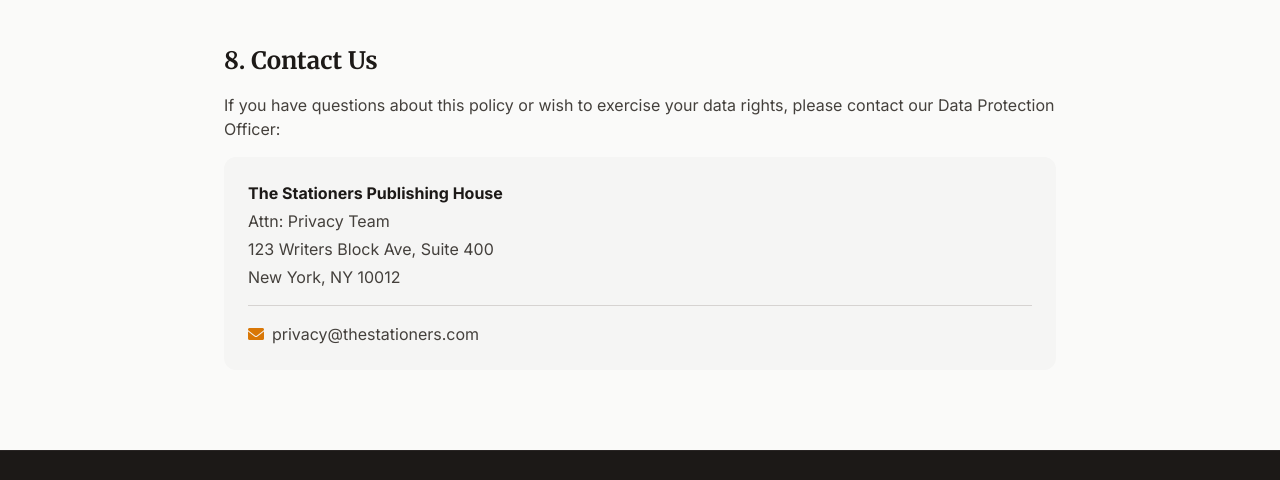
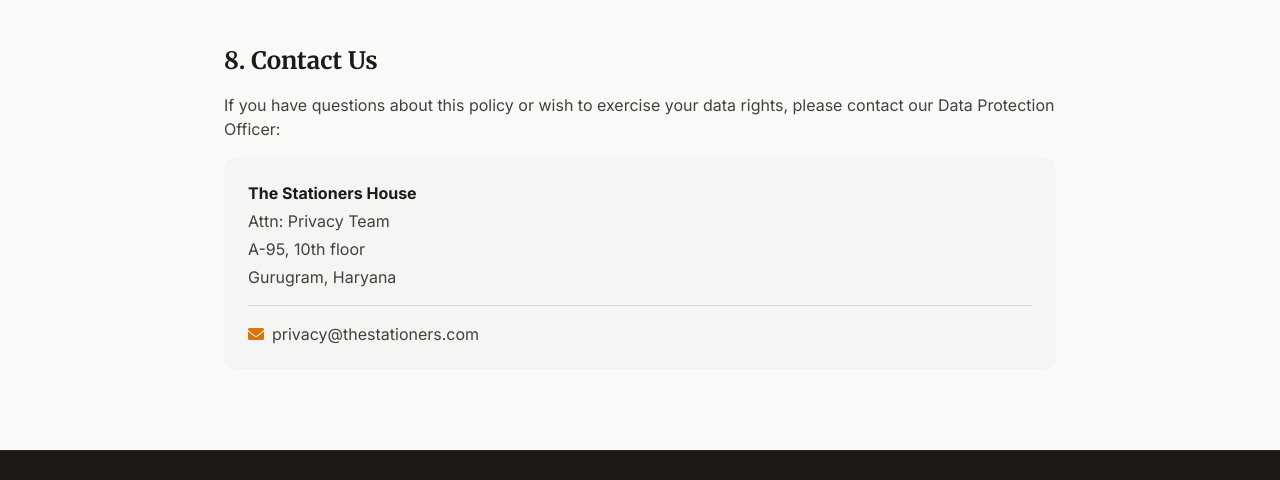
Before and after one commit to TheStationers256-stack/TheStationers256-stack.github.io, a plain HTML site: page privacy-policy.html in a window 1280 px wide. Shown: the part 2537-3017 px from the top of the page. Drawn offline with nearby package versions, Linux system fonts and the light colour scheme.

Commit message:
Update privacy-policy.html

```diff
--- a/privacy-policy.html
+++ b/privacy-policy.html
@@ -195,10 +195,10 @@
                     <h2 class="text-2xl font-bold text-secondary mb-4">8. Contact Us</h2>
                     <p class="mb-4">If you have questions about this policy or wish to exercise your data rights, please contact our Data Protection Officer:</p>
                     <div class="bg-stone-100 p-6 rounded-xl">
-                        <p class="font-bold text-secondary">The Stationers Publishing House</p>
+                        <p class="font-bold text-secondary">The Stationers House</p>
                         <p class="mt-1">Attn: Privacy Team</p>
-                        <p class="mt-1">123 Writers Block Ave, Suite 400</p>
-                        <p class="mt-1">New York, NY 10012</p>
+                        <p class="mt-1">A-95, 10th floor</p>
+                        <p class="mt-1">Gurugram, Haryana</p>
                         <hr class="border-stone-300 my-4">
                         <p class="flex items-center gap-2"><i class="fa-solid fa-envelope text-primary"></i> privacy@thestationers.com</p>
                     </div>
```
